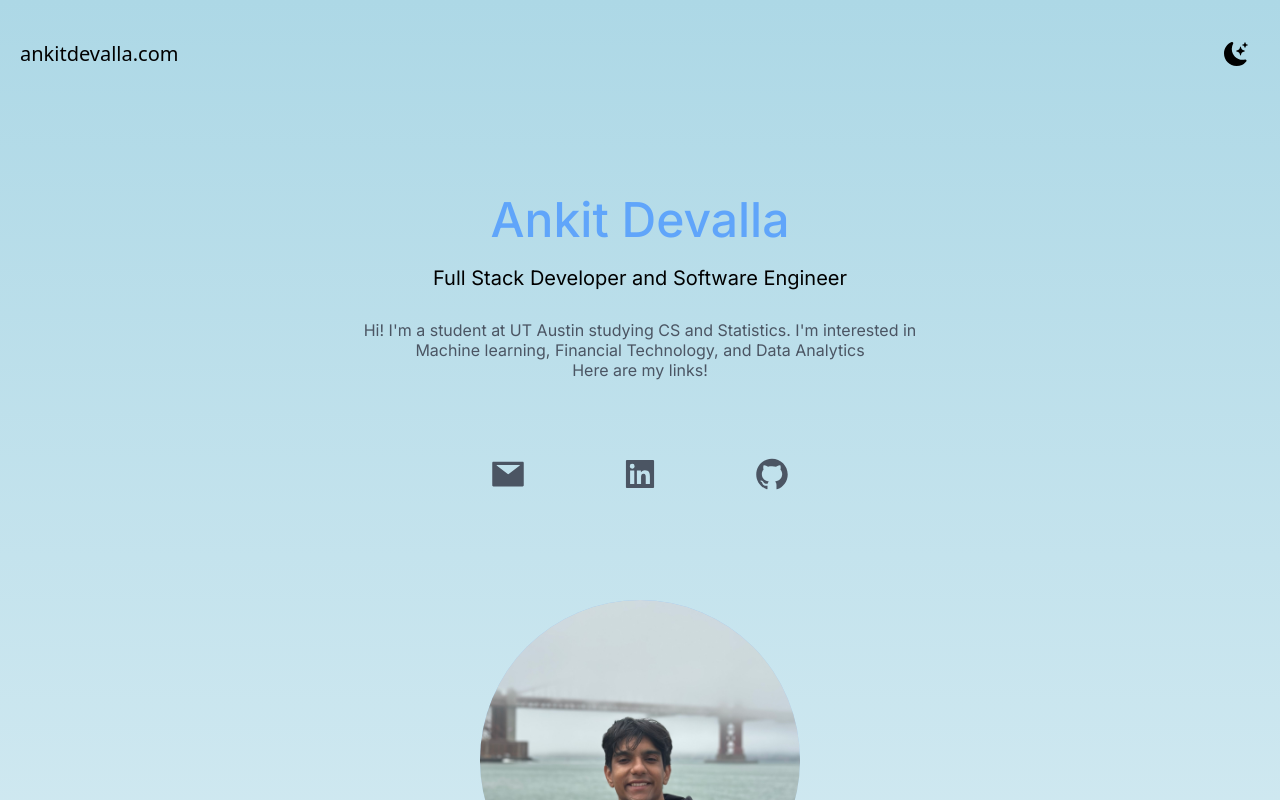
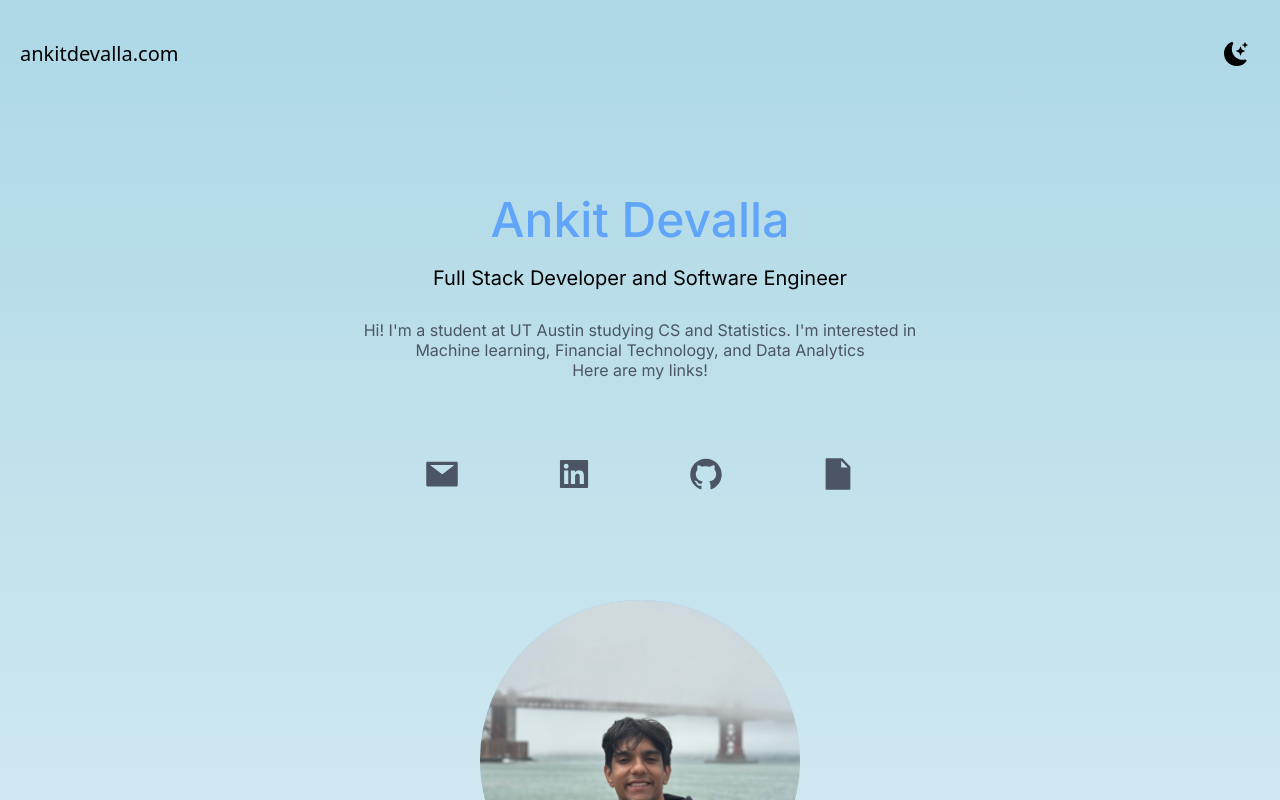
Before and after one commit to ankitdevalla/ankitdevalla.github.io, a Next.js app: page / in a window 1280 px wide. Shown: the top 800 px of the page. Built offline with nearby package versions, Linux system fonts and the light colour scheme.

Commit message:
updated resume

```diff
--- a/app/page.js
+++ b/app/page.js
@@ -1,7 +1,7 @@
 'use client'
 import Head from 'next/head';
 import { BsFillMoonStarsFill } from 'react-icons/bs';
-import {AiFillLinkedin, AiFillGithub, AiFillMail } from 'react-icons/ai';
+import {AiFillLinkedin, AiFillGithub, AiFillMail, AiFillBook, AiFillFile } from 'react-icons/ai';
 import Image from 'next/image';
 import avatar from '../public/avatar.jpg';
 import argo from '../public/argo.png';
@@ -53,6 +53,9 @@ export default function Home() {
               </a>
               <a href='https://github.com/ankitdevalla'>
                 <AiFillGithub className='text-4xl m-4' />
+              </a>
+              <a href = 'https://docs.google.com/document/d/19W-2Omghhx8s_tD5q0sNNCOZRU5XWq641uwVm1SjBv0/edit?usp=sharing'>
+                <AiFillFile className='text-4xl m-4' />
               </a>
             </div>
           <div className='relative mx-auto bg-gradient-to-b from-blue-300 rounded-full w-80 h-80 mt-20 overflow-hidden'>
```
